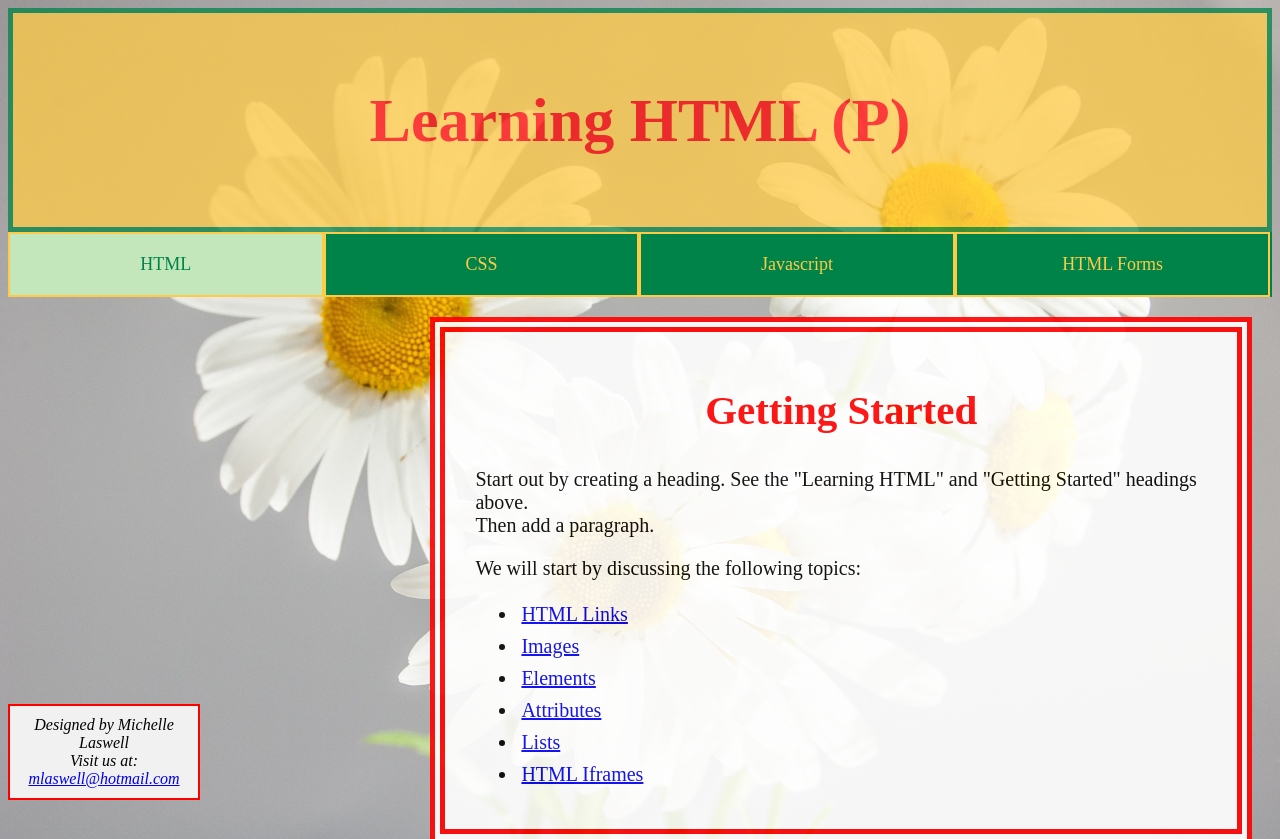
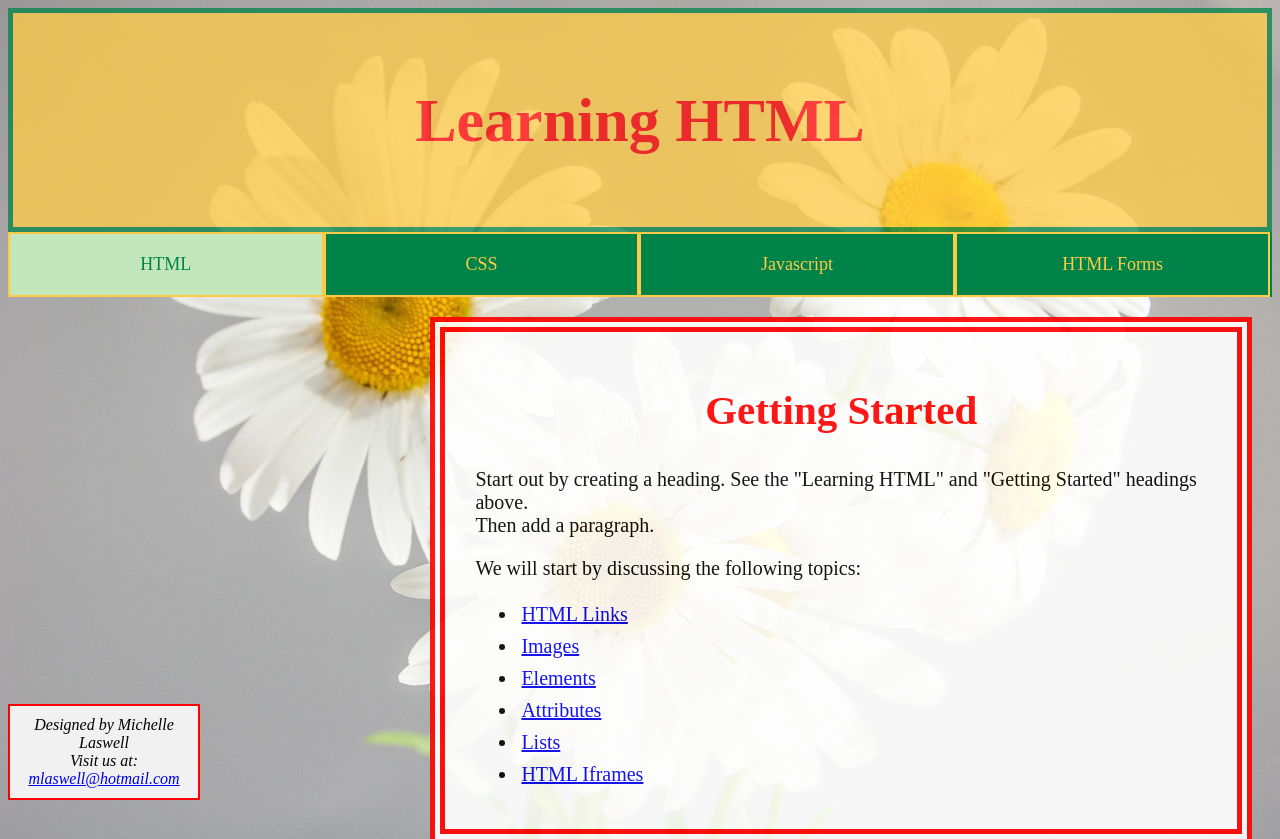
Before and after one commit to Michelle-Laswell/myrepo11, a plain HTML site: page index.html in a window 1280 px wide. Shown: the top 839 px of the page. Drawn offline with Linux system fonts and the light colour scheme.

Commit message:
revised h1 heading

```diff
--- a/index.html
+++ b/index.html
@@ -23,7 +23,7 @@
 <!--HEADING-->
 
 <header id="learning">
-  <h1>Learning HTML (P)</h1>
+  <h1>Learning HTML</h1>
 </header>
 
 <!--HORIZONTAL NAVIGATION BAR-->
```
